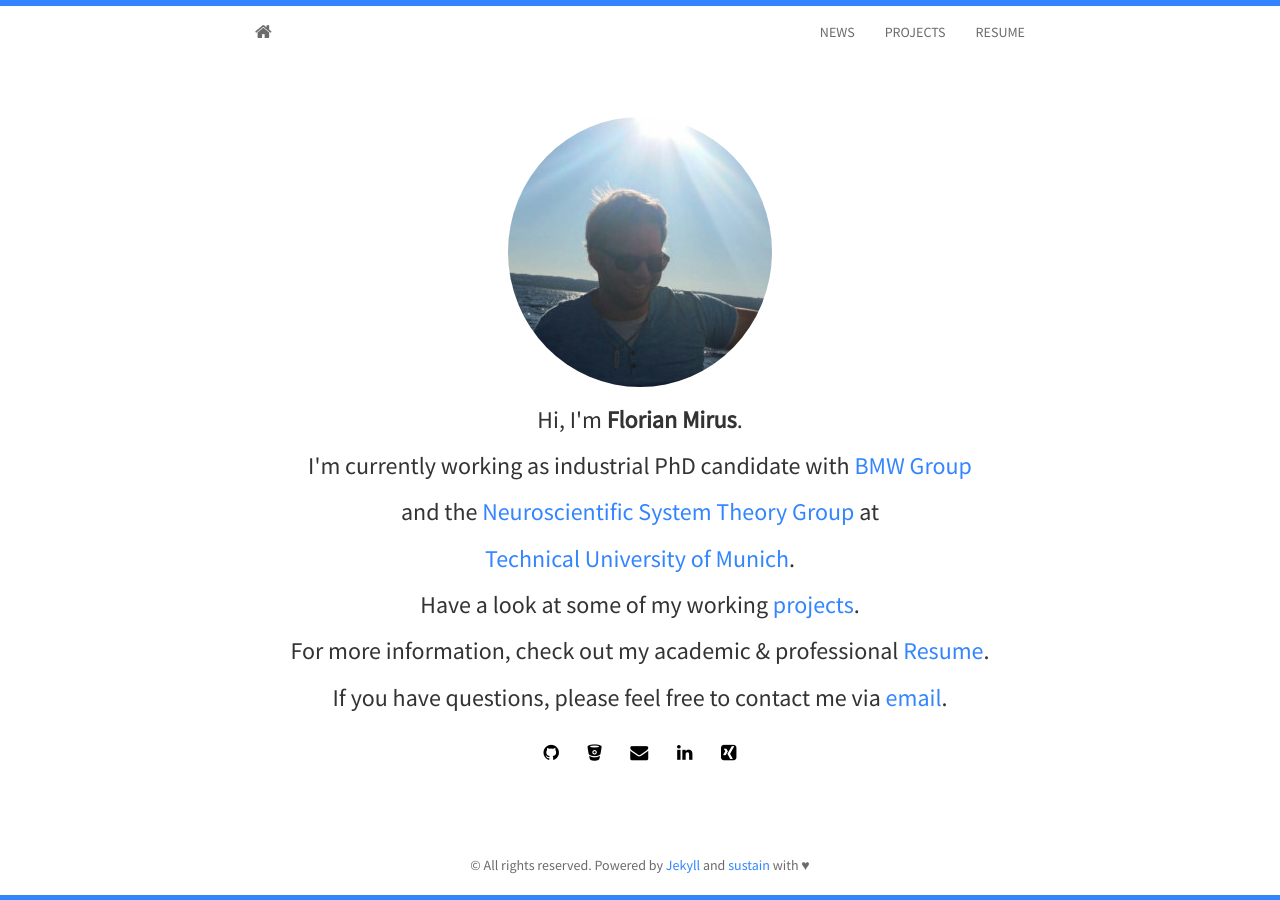
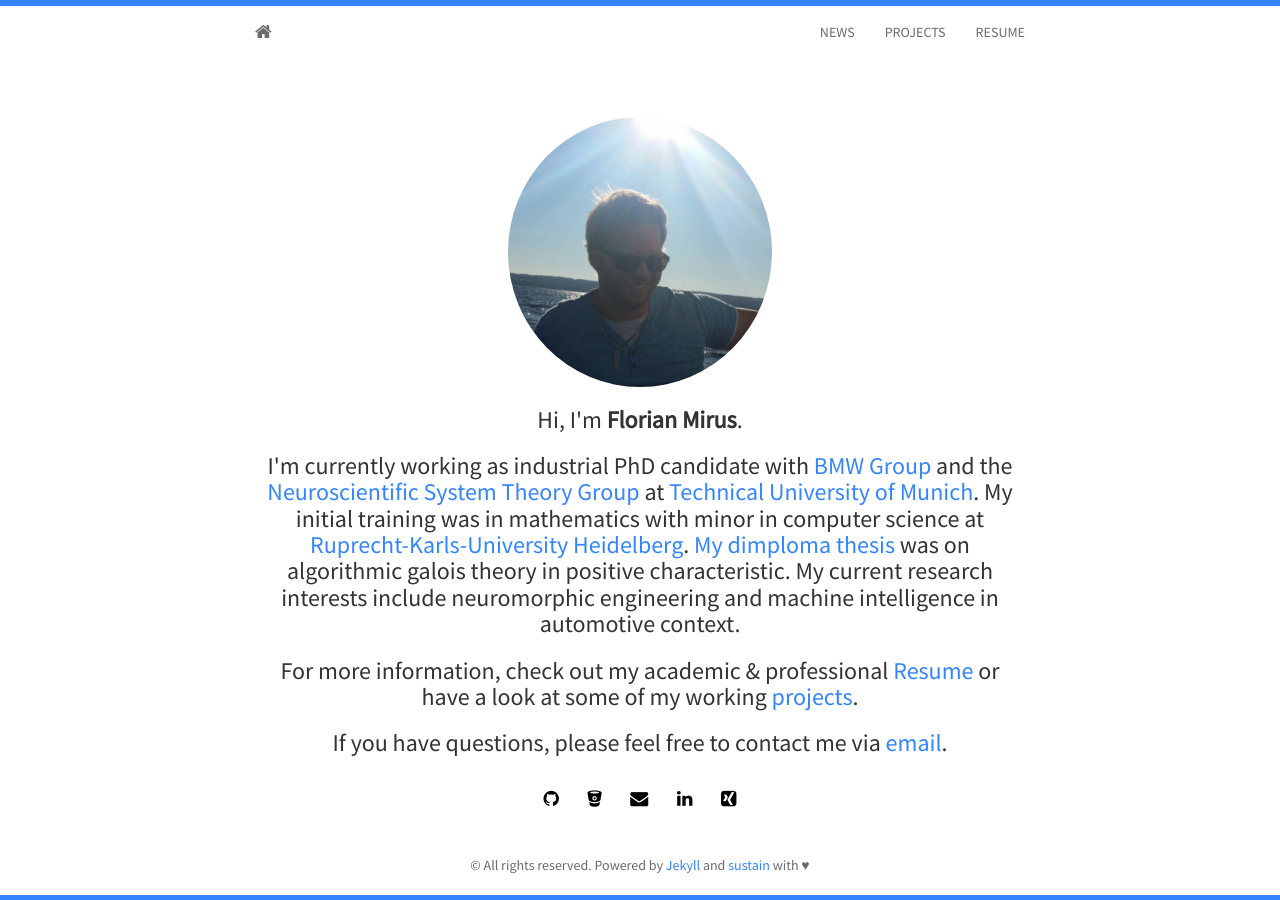
Before and after one commit to fmirus/fmirus.github.io, a Jekyll site: the page built from index.html, in a window 1280 px wide. Built offline with Jekyll 4.4.1, drawn with Linux system fonts in a browser that asks for light colours; nearby versions of some CDN libraries; the list of posts is cut into pages by our own code.

Commit message:
updated index.html

```diff
--- a/index.html
+++ b/index.html
@@ -8,12 +8,17 @@ layout: home
 		<img class="img-circle" src="{{ site.baseurl }}assets/images/{{ site.avatar }}" alt="Responsive image">
 	  </div>
 	  <h3>Hi, I'm <strong>{{ site.author }}</strong>.</h3>
-	  <h3>I'm currently working as industrial PhD candidate with <a href="https://www.bmwgroup.com"> BMW Group</a></h3>
-		<h3>and the  <a href="https://www.nst.ei.tum.de/en/home/"> Neuroscientific System Theory Group</a> at </h3>
-		<h3><a href="https://www.tum.de/en/homepage/"> Technical University of Munich</a>.</h3>
-	  <h3>Have a look at some of my working <a href="{{ site.baseurl }}projects.html"> projects</a>.</h3>
-	  <h3>For more information, check out my academic &amp; professional <a href="http://fmirus.github.io/vitae">Resume</a>.</h3>
-	  <!--h3>Contact me at <a href="http://twitter.com/{{ site.twitter }}">@{{ site.twitter }}</a> or by <a href="mailto:{{ site.email }}">email</a>.</h3-->
+		<h3>
+			I'm currently working as industrial PhD candidate with <a href="https://www.bmwgroup.com"> BMW Group</a>
+			and the  <a href="https://www.nst.ei.tum.de/en/home/"> Neuroscientific System Theory Group</a> at
+			<a href="https://www.tum.de/en/homepage/"> Technical University of Munich</a>.
+			My initial training was in mathematics with minor in computer science at <a href="http://www.uni-heidelberg.de/index_e.html"> Ruprecht-Karls-University Heidelberg</a>.
+			<a href="{{ site.baseurl }}assets/docs/diploma_thesis.pdf"> My dimploma thesis</a> was on algorithmic galois theory in positive characteristic.
+			My current research interests include neuromorphic engineering and machine intelligence in automotive context.
+		</h3>
+	  <h3>For more information, check out my academic &amp; professional <a href="http://fmirus.github.io/vitae">Resume</a>
+			or have a look at some of my working <a href="{{ site.baseurl }}projects.html"> projects</a>.
+		</h3>
 		<h3>If you have questions, please feel free to contact me via <a href="mailto:{{ site.email }}">email</a>.</h3>
 	  {% include social.html %}
 	</div>
```
Also changed, not shown: 1 other file.
